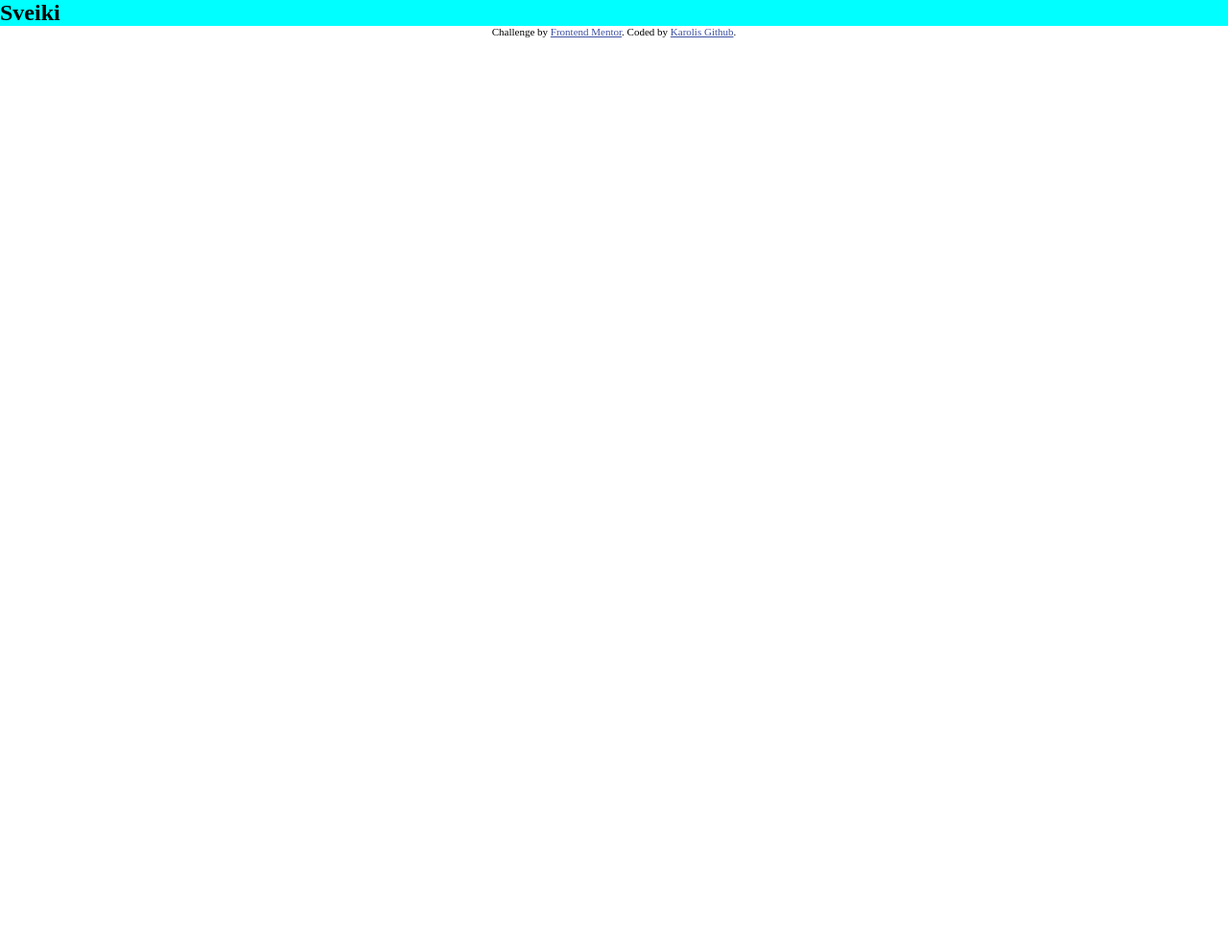
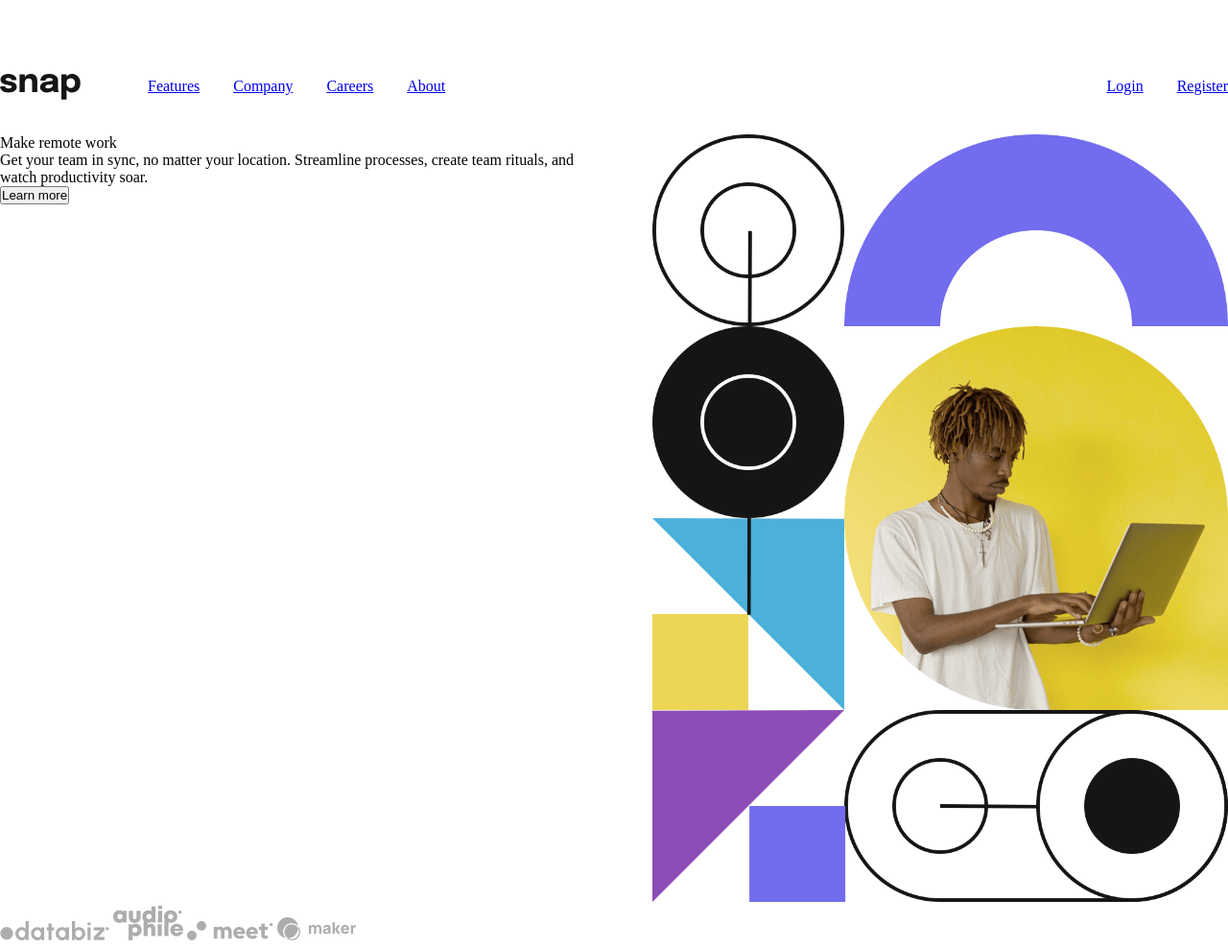
Before and after one commit to mistakeltu/fem_intro_section_with_dropdown, a website: page index.html in a window 1280 px wide. Shown: the whole page at 96% size. Before the commit the page ends 800 px from the top, so only its background shows below. Drawn offline with Linux system fonts and the light colour scheme; a web font is replaced by a local one.

Commit message:
Grid template

```diff
--- a/css/base/layout.css
+++ b/css/base/layout.css
@@ -1,3 +1,49 @@
-h2 {
-  background-color: aqua;
+.container-grid {
+  display: grid;
+  max-width: 1440px;
+  margin: 40px auto;
 }
+
+header {
+  display: flex;
+  justify-content: space-between;
+  height: 100px;
+}
+
+main {
+  display: grid;
+  grid-template-columns: 1fr 1fr;
+}
+
+.main-img {
+  grid-column: 2;
+  grid-row: 1;
+}
+
+.img {
+  /* height: 500px; */
+  width: 600px;
+  margin-left: 40px;
+}
+
+.main-footer {
+  grid-column: 1;
+  grid-row: 2;
+}
+
+.logo-container,
+.logo,
+.login-box {
+  display: flex;
+  align-items: center;
+}
+
+.logo-container nav {
+  display: flex;
+  margin-left: 70px;
+  gap: 35px;
+}
+
+.login-box {
+  gap: 35px;
+}
--- a/index.html
+++ b/index.html
@@ -3,12 +3,26 @@
   <head>
     <meta charset="UTF-8" />
     <meta name="viewport" content="width=device-width, initial-scale=1.0" />
-    <link rel="apple-touch-icon" sizes="180x180" href="./favicon/favicon/apple-touch-icon.png">
-    <link rel="icon" type="image/png" sizes="32x32" href="./favicon/favicon/favicon-32x32.png">
-    <link rel="icon" type="image/png" sizes="16x16" href="./favicon/favicon/favicon-16x16.png">
-    <link rel="manifest" href="./favicon/favicon/site.webmanifest">
-    <meta name="msapplication-TileColor" content="#da532c">
-    <meta name="theme-color" content="#ffffff">
+    <link
+      rel="apple-touch-icon"
+      sizes="180x180"
+      href="./favicon/favicon/apple-touch-icon.png"
+    />
+    <link
+      rel="icon"
+      type="image/png"
+      sizes="32x32"
+      href="./favicon/favicon/favicon-32x32.png"
+    />
+    <link
+      rel="icon"
+      type="image/png"
+      sizes="16x16"
+      href="./favicon/favicon/favicon-16x16.png"
+    />
+    <link rel="manifest" href="./favicon/favicon/site.webmanifest" />
+    <meta name="msapplication-TileColor" content="#da532c" />
+    <meta name="theme-color" content="#ffffff" />
     <link rel="stylesheet" href="./css/pages/main.css" />
 
     <title>Snap - Make remote work</title>
@@ -24,13 +38,54 @@
     </style>
   </head>
   <body>
-    <p style="font-family: Epilogue"><h2>Sveiki</h2></p>
-
-    <div class="attribution">
+    <div class="container-grid">
+      <header>
+        <div class="logo-container">
+          <div class="logo">
+            <img src="./images/logo.svg" alt="Logo" />
+          </div>
+          <nav>
+            <a class="nav-button" href="#">Features</a>
+            <a class="nav-button" href="#">Company</a>
+            <a class="nav-button" href="#">Careers</a>
+            <a class="nav-button" href="#">About</a>
+          </nav>
+        </div>
+        <div class="login-box">
+          <a class="nav-button" href="#">Login</a>
+          <a class="nav-button" href="#">Register</a>
+        </div>
+      </header>
+      <main>
+        <div class="main-ann">
+          <div class="main-title">Make remote work</div>
+          <p>
+            Get your team in sync, no matter your location. Streamline
+            processes, create team rituals, and watch productivity soar.
+          </p>
+          <button>Learn more</button>
+        </div>
+        <div class="main-footer">
+          <img src="./images/client-databiz.svg" alt="Databiz logo" />
+          <img src="./images/client-audiophile.svg" alt="Audiophile logo" />
+          <img src="./images/client-meet.svg" alt="Meet logo" />
+          <img src="./images/client-maker.svg" alt="Make logo" />
+        </div>
+        <div class="main-img">
+          <img
+            class="img"
+            src="./images/image-hero-desktop.png"
+            alt="Main page image"
+          />
+        </div>
+      </main>
+    </div>
+    <script src="./nav.js"></script>
+    <!-- <div class="attribution">
       Challenge by
       <a href="https://www.frontendmentor.io?ref=challenge" target="_blank"
         >Frontend Mentor</a
       >. Coded by <a href="https://github.com/mistakeltu">Karolis Github</a>.
-    </div>
+    </div> -->
   </body>
 </html>
```
